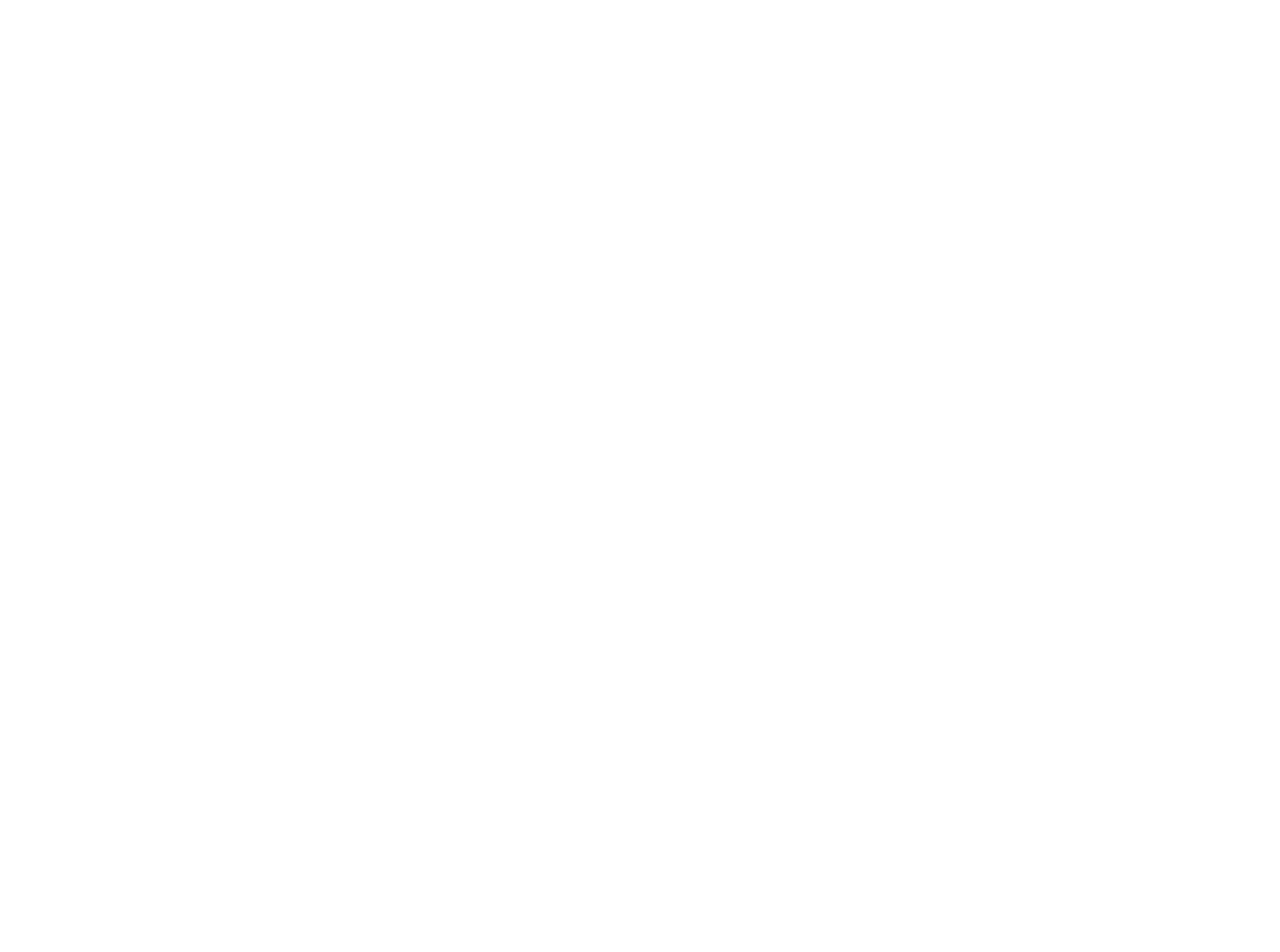
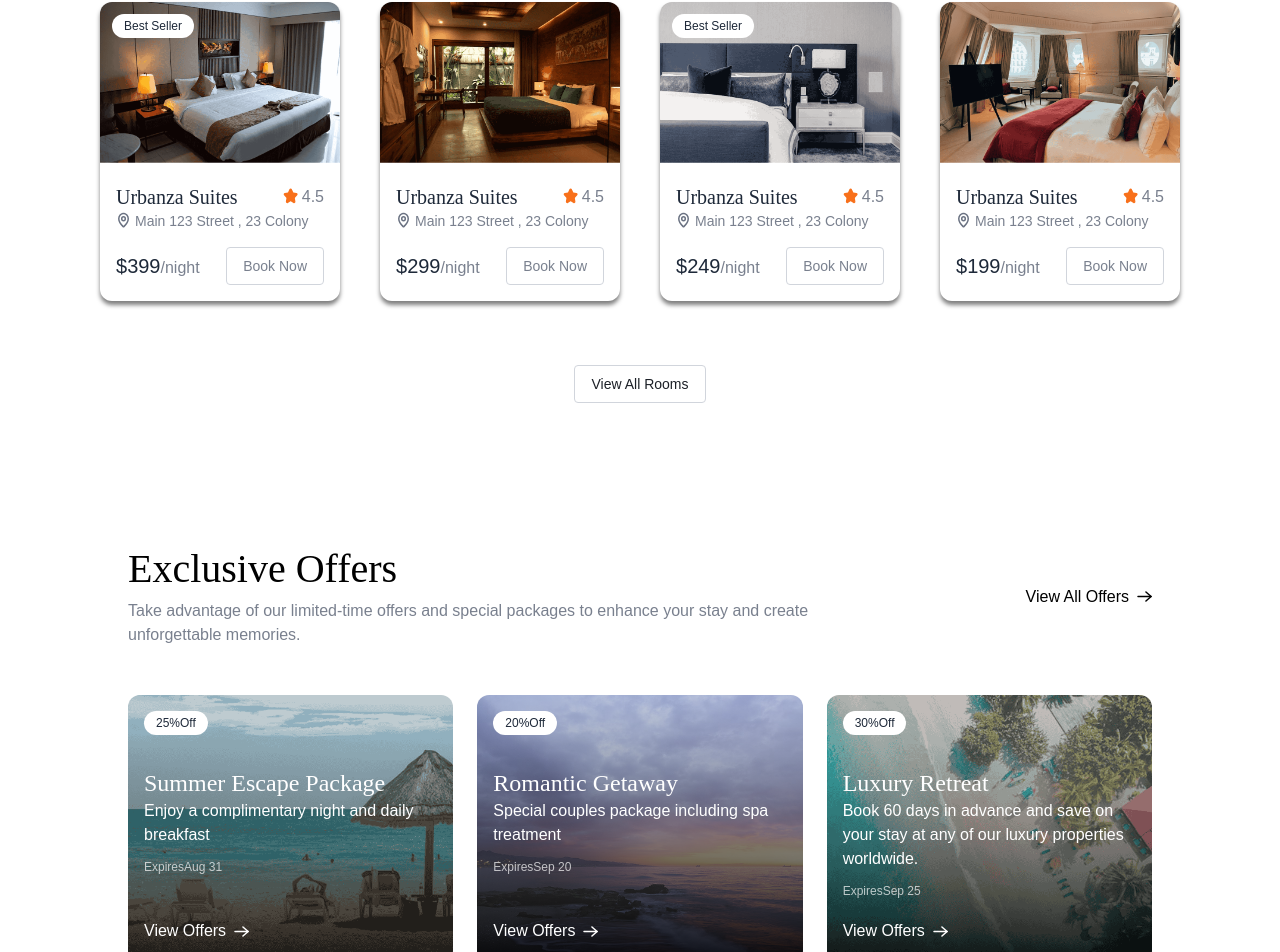
Before and after one commit to freelanceradnan/hotel-management-project, a React (Vite) app: page / in a window 1280 px wide. Shown: the part 1058-2010 px from the top of the page. Before the commit the page ends 800 px from the top, so only its background shows below. Built offline with nearby package versions, Linux system fonts and the light colour scheme; no server answers.

Commit message:
exclusive offer added

```diff
--- /dev/null
+++ b/src/Components/ExclusiveOffer/ExclusiveOffer.jsx
@@ -0,0 +1,42 @@
+import React from 'react';
+import Title from '../Title/Title';
+import { assets, exclusiveOffers } from '../../assets/assets';
+
+const ExclusiveOffer = () => {
+    return (
+        <div className='flex flex-col items-center px-6 md:px-16 lg:px-24 xl:px-32 pt-20pb-30'>
+        <div className='flex flex-col md:flex-row items-center justify-between w-full'>
+            <Title align='left' title="Exclusive Offers" subTitle='Take advantage of our limited-time offers and special packages to enhance your stay and create unforgettable memories.'/>
+            <button className='group flex items-center gap-2 font-medium cursor-pointer max-md:mt-12'>
+  View All Offers
+  <img
+    src={assets.arrowIcon}
+    alt="arrow-icons"
+    className='group-hover:translate-x-2 transition-all duration-300'
+  />
+</button>
+
+        </div>
+<div className='grid grid-cols-1 md:grid-cols-2 lg:grid-cols-3 gap-6 mt-12'>
+{exclusiveOffers.map((item)=>(
+
+    <div key={item._id} className='group relative flex flex-col items-start justify-between gap-1 pt-12 md:pt-18 px-4 rounded-xl text-white bg-no-repeat bg-cover bg-center' style={{backgroundImage:`url(${item.image})`}}>
+        {console.log(item)}
+   <p className='px-3 py-1 absolute top-4 left-4 text-xs bg-white text-gray-800 font-medium rounded-full'>{item.priceOff}%Off</p>
+   <div>
+    <p className='text-2xl font-medium font-playfair'>{item.title}</p>
+    <p>{item.description}</p>
+    <p className='text-xs text-white/70 mt-3'>Expires{item.expiryDate}</p>
+   </div>
+   <button className='flex items-center gap-2 font-medium cursor-pointer mt-4 mb-5'>
+    View Offers
+    <img src={assets.arrowIcon} alt="arrow-icons" className='invert group-hover:translate-x-2 transition-all'/>
+   </button>
+    </div>
+))}
+</div>
+        </div>
+    );
+};
+
+export default ExclusiveOffer;
--- /dev/null
+++ b/src/Components/FeatureDestination/FeatureDestination.jsx
@@ -0,0 +1,26 @@
+import React from 'react';
+import { roomCommonData, roomsDummyData } from '../../assets/assets';
+import HotelCard from '../HotelCard/HotelCard';
+import Title from '../Title/Title';
+import { useNavigate } from 'react-router';
+
+const FeatureDestination = () => {
+    const navigate=useNavigate()
+    return (
+        <div className='flex flex-col items-center px-6 md:px-16 lg:px-24 lx:px-32  bg-slate-20 py-20'>
+            <Title title='Featured Hotels' subTitle='Discover our handpicked selection of exceptional properties around the world, offering unparalleled luxury and unforgettable experiences' align='center' font="playfair"/>
+            <div className='flex flex-wrap items-center justify-center mt-20 gap-10'>
+                {roomsDummyData.slice(0,4).map((room,index)=>(
+                    <HotelCard key={room._id} room={room} index={index}/>
+                ))}
+            </div>
+            <button type='button'
+            onClick={()=>{navigate('/rooms');scrollTo(0,0)}}
+            className='my-16 px-4 py-2 text-sm font-medium border border-gray-300 rounded bg-white hover:bg-gray-50 transition-all cursor-pointer text-[#1c2027]'>
+                View All Rooms
+            </button>
+        </div>
+    );
+};
+
+export default FeatureDestination;
--- /dev/null
+++ b/src/Components/HotelCard/HotelCard.jsx
@@ -0,0 +1,35 @@
+
+import React from 'react';
+import { assets } from '../../assets/assets';
+import { Link } from 'react-router';
+
+const HotelCard = ({room,index}) => {
+
+    return (
+       <Link to={`/rooms/`+room._id} onClick={()=>scrollTo(0,0)} key={room._id} className='relative max-w-70 lg:max-w-60 w-full rounded-xl overflow-hidden bg-white text-gray-500/90 shadow-[0px_4px_4px_rgba(0,0,0,0.5)]'>
+       <img src={room.images[0]} alt="room-image" />
+      {index%2===0 &&
+      <p className='px-3 py-1 absolute top-3 left-3 text-xs bg-white text-gray-800 font-medium rounded-full'>Best Seller</p>
+      }
+       <div className='p-4 pt-5'>
+        <div className='flex items-center justify-between'>
+            <p className='font-playfair text-xl font-medium text-gray-800'>{room.hotel.name}</p>
+            <div className='flex items-center gap-1'>
+                <img src={assets.starIconFilled} alt="" />4.5
+            </div>
+        </div>
+        <div className='flex items-center gap-1 text-sm'>
+            <img src={assets.locationIcon} alt="location-icon" />
+            <span>{room.hotel.address}</span>
+        </div>
+        <div className='flex items-center justify-between mt-4'>
+            <p><span className='text-xl text-gray-800'>${room.pricePerNight}</span>/night</p>
+            <button className='px-4 py-2 text-sm font-medium border border-gray-300 rounded hover:bg-gray-50 transition-all curson-pointer'>Book Now</button>
+        </div>
+       </div>
+
+       </Link>
+    );
+};
+
+export default HotelCard;
--- a/src/Components/Navbar/Navbar.jsx
+++ b/src/Components/Navbar/Navbar.jsx
@@ -1,5 +1,5 @@
-import React, { useContext } from "react";
-import { Link, useNavigate } from "react-router";
+import React, { useContext, useEffect, useState } from "react";
+import { Link, useLocation, useNavigate } from "react-router";
 import { assets } from "../../assets/assets";
 import { Disclosure, DisclosureButton, DisclosurePanel, Menu, MenuButton, MenuItem, MenuItems } from '@headlessui/react'
 import { StoreContext } from "../../Contexts/StoreContext";
@@ -17,16 +17,24 @@
 
     const ref = React.useRef(null)
 
-    const [isScrolled, setIsScrolled] = React.useState(false);
-    const [isMenuOpen, setIsMenuOpen] = React.useState(false);
-
-    React.useEffect(() => {
+    const [isScrolled, setIsScrolled] = useState(false);
+    const [isMenuOpen, setIsMenuOpen] = useState(false);
+    const location=useLocation()
+    useEffect(() => {
+      if(!location.pathname=='/'){
+       setIsScrolled(false)
+       return;
+      }
+      else{
+       setIsScrolled(true)
+      }
+      setIsScrolled(prev=>location.pathname!=='/'?true:false)
         const handleScroll = () => {
             setIsScrolled(window.scrollY > 10);
         };
        window.addEventListener("scroll", handleScroll);
         return () => window.removeEventListener("scroll", handleScroll);
-    }, []);
+    }, [location.pathname]);
 if (loading) {
   //if loading state available in context for user login/singup
   return (
@@ -42,7 +50,7 @@
 }
     return (
 
-            <nav className={`fixed top-0 left-0 w-full flex items-center justify-between px-4 md:px-16 lg:px-24 xl:px-25 transition-all duration-500 z-50 ${isScrolled ? "bg-white/80 shadow-md text-gray-700 backdrop-blur-lg py-3 md:py-4" : "py-4 md:py-6"}`}>
+            <nav className={`fixed top-0 left-0 w-full flex items-center justify-between px-4 md:px-16 lg:px-24 xl:px-25 transition-all duration-500 z-50 ${isScrolled ? "bg-white shadow-md text-gray-700 backdrop-blur-lg py-3 md:py-4" : "py-4 md:py-6"}`}>
 
                 {/* Logo */}
                 <Link to="/">
@@ -170,7 +178,7 @@
             </Menu>
                     )}
             {/* //menu-mobileicon */}
-                   <img src={assets.menuIcon} alt="" onClick={()=>setIsMenuOpen(!isMenuOpen)} className={`${isMenuOpen?"invert":""} h-4`}/>
+                   <img src={assets.menuIcon} alt="" onClick={()=>setIsMenuOpen(!isMenuOpen)} className={`${isScrolled?"invert":""} h-4`}/>
 
                 </div>
 
--- a/src/Components/SignupModal/SignupModal.jsx
+++ b/src/Components/SignupModal/SignupModal.jsx
@@ -1,4 +1,4 @@
-import React, { useState } from 'react';
+import React, { useEffect, useState } from 'react';
 import { assets } from '../../assets/assets';
 import { X } from 'lucide-react';
 import { createUserWithEmailAndPassword, getAuth, sendPasswordResetEmail, signInWithEmailAndPassword, signInWithPopup, signInWithRedirect } from 'firebase/auth';
@@ -8,7 +8,13 @@
 import { toast } from 'react-toastify';
 import { doc, setDoc } from 'firebase/firestore';
 const SignupModal = ({setIsModal}) => {
+  const [loginData,setLoginData]=useState({
+    email:"",
+    password:""
+  })
   const provider = new GoogleAuthProvider();
+  const [remembered,setRembered]=useState(false)
+
   //signup states
   const [currentPage,setCurrentPage]=useState("login")
  const [checked,setChecked]=useState(false)
@@ -82,16 +88,24 @@
   }
 
   }
-
+  //remeberme
+  useEffect(()=>{
+  const savedRemember=localStorage.getItem('rememberedEmail')
+  if(savedRemember){
+  setLoginData({...loginData,email:savedRemember})
+  setChecked(true)
+  }
+  else{
+    setLoginData({...loginData,email:""})
+    setChecked(false)
+  }
+  },[])
 
   //login states
   const [loginLoading,setLoginLoading]=useState(false)
 
   const [loginError,setLoginError]=useState("")
-  const [loginData,setLoginData]=useState({
-    email:"",
-    password:""
-  })
+
   const changeLoginHandler=(e)=>{
     setLoginData({...loginData,[e.target.name]:e.target.value})
   }
@@ -102,12 +116,17 @@
   setLoginError("")
   try {
   await signInWithEmailAndPassword(auth,loginData.email,loginData.password)
+  if (remembered) {
+      localStorage.setItem("rememberedEmail", loginData.email);
+    } else {
+      localStorage.removeItem("rememberedEmail");
+    }
   setLoginLoading(false)
   setLoginError("")
   toast.success('Login Success!', {
               style: { backgroundColor: '#ff8c00', color: '#ffffff' },
             });
-
+  setIsModal(false)
    } catch (error) {
     setLoginData({
       email:"",
@@ -358,7 +377,7 @@
         {/* Options */}
         <div className="flex items-center justify-between">
           <label className="flex items-center gap-2 cursor-pointer group">
-            <input className="w-4 h-4 rounded border-slate-300 text-indigo-600 focus:ring-indigo-500" type="checkbox" id="checkbox" />
+            <input className="w-4 h-4 rounded border-slate-300 text-indigo-600 focus:ring-indigo-500" type="checkbox" id="checkbox" checked={remembered} onChange={(e)=>setRembered(e.target.checked)}/>
             <span className="text-xs text-slate-600 group-hover:text-slate-800 transition-colors">Remember me</span>
           </label>
           <button className="text-xs font-semibold text-indigo-600 hover:text-indigo-700 transition-colors" onClick={()=>setCurrentPage('resetPassword')} type='button'>Forgot password?</button>
--- /dev/null
+++ b/src/Components/Title/Title.jsx
@@ -0,0 +1,12 @@
+import React from 'react';
+
+const Title = ({title,subTitle,align,font}) => {
+    return (
+        <div className={`flex flex-col justify-center items-center text-center ${align==='left' && "md:items-start md:text-left"}`}>
+            <h1 className={`text-4xl md:text-[40px] ${font || "font-playfair"}`}>{title}</h1>
+            <p className='text-sm md:text-base text-gray-500/90 mt-2 max-w-174'>{subTitle}</p>
+        </div>
+    );
+};
+
+export default Title;
--- a/src/Pages/Home/Home.jsx
+++ b/src/Pages/Home/Home.jsx
@@ -1,9 +1,12 @@
 import React from "react";
 import { assets, cities } from "../../assets/assets";
+import FeatureDestination from "../../Components/FeatureDestination/FeatureDestination";
+import ExclusiveOffer from "../../Components/ExclusiveOffer/ExclusiveOffer";
 
 const Home = () => {
   return (
     <>
+
       <div className='flex flex-col items-start justify-center px-6 md:px-16 lg:px-24 lx:px-32 text-white bg-[url("/src/assets/heroImage.png")] bg-no-repeat bg-cover bg-center h-screen'>
         <p className="bg-[#4989FF]/50 px-3.5 py-1 rounded-full mt-20">The Ultimate Hotel Experience</p>
         <h1 className="font-playfair text-3xl md:text-4xl md:text-[56px] md:leading-[56px] font-bold md:font-extrabold max-w-xl mt-4">Discover Your Perfect Getaway Destination</h1>
@@ -53,6 +56,11 @@
             </button>
         </form>
       </div>
+
+      <div>
+        <FeatureDestination/>
+        <ExclusiveOffer/>
+      </div>
     </>
   );
 };
--- a/src/assets/assets.js
+++ b/src/assets/assets.js
@@ -135,7 +135,7 @@
 export const hotelDummyData = {
     "_id": "67f76393197ac559e4089b72",
     "name": "Urbanza Suites",
-    "address": "Main Road  123 Street , 23 Colony",
+    "address": "Main 123 Street , 23 Colony",
     "contact": "+0123456789",
     "owner": userDummyData,
     "city": "New York",
```
